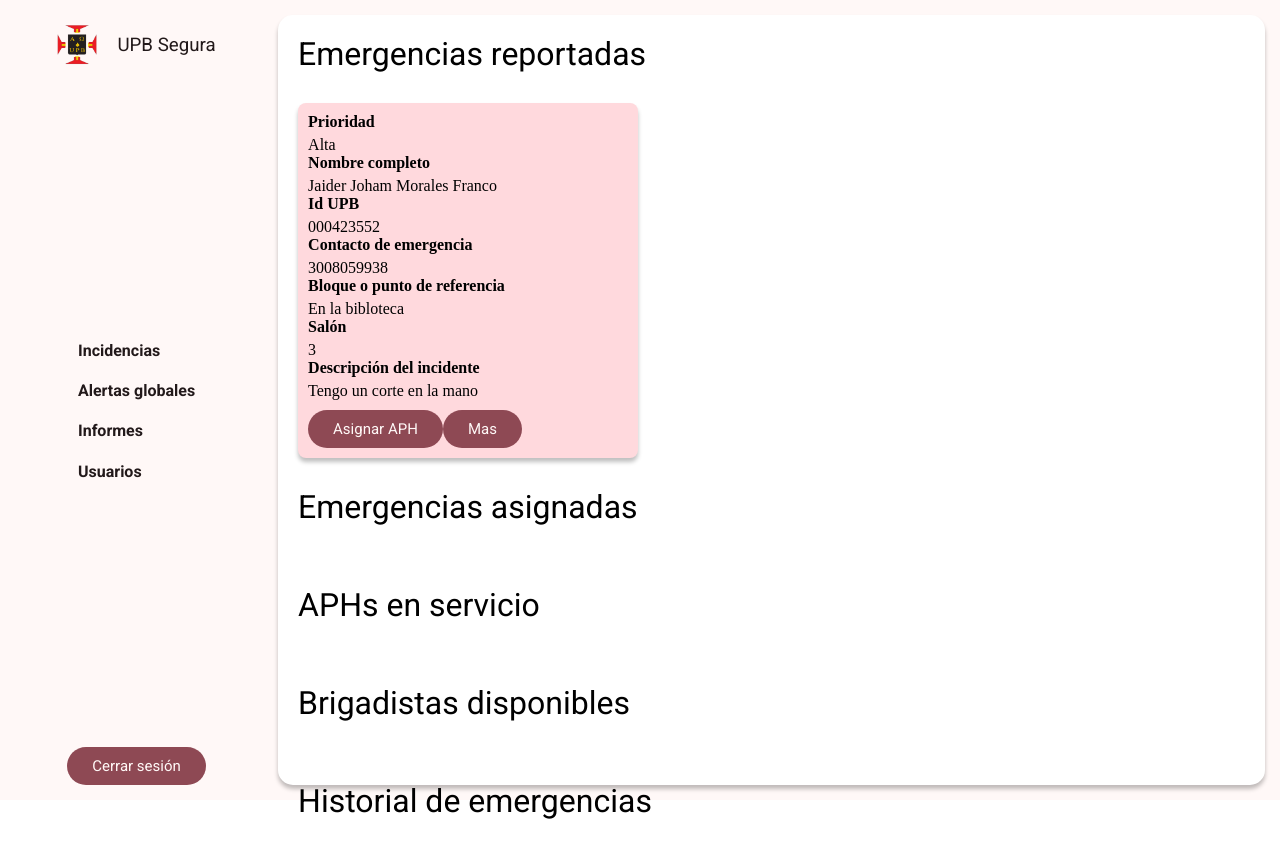
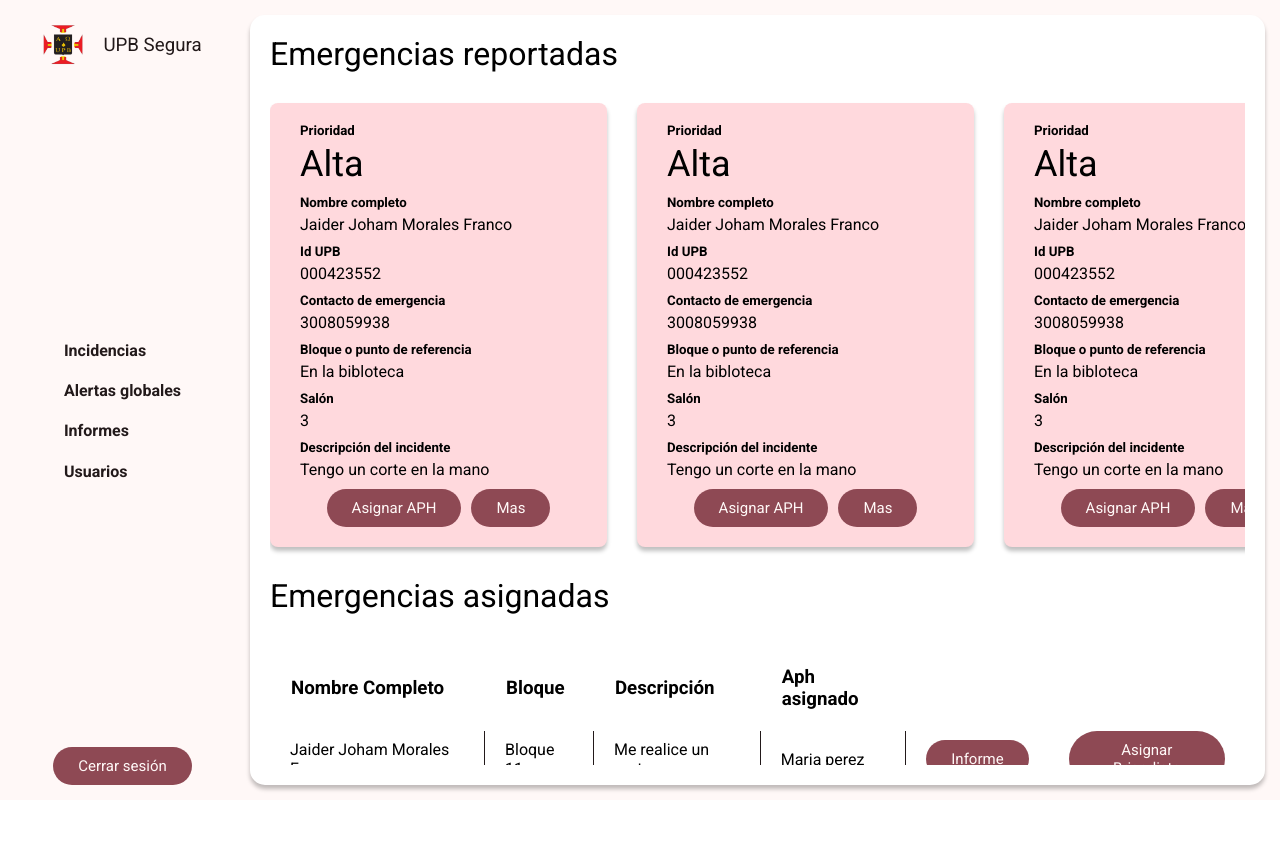
Before and after one commit to Proyecto-aplicado-en-TIC-2/app-administradores, an Angular app: page /incidents in a window 1280 px wide. Shown: the top 858 px of the page. After the commit the page ends 800 px from the top, so only its background shows below. Built offline with nearby package versions, Linux system fonts and the light colour scheme.

Commit message:
feat: Vista de incidencias, terminada pero sin funcionalidad

```diff
--- a/src/app/components/emergency-card-reported/emergency-card-reported.component.ts
+++ b/src/app/components/emergency-card-reported/emergency-card-reported.component.ts
@@ -9,39 +9,39 @@ import {FilledButtonComponent} from "../filled-button/filled-button.component";
   ],
   template: `
     <section>
-      <div class="box">
+      <div class="box roboto-regular">
         <div class="box_info">
-          <h4>Prioridad</h4>
+          <h5>Prioridad</h5>
           <p class="prioridad">Alta</p>
         </div>
 
         <div class="box_info">
-          <h4>Nombre completo</h4>
+          <h5>Nombre completo</h5>
           <p>Jaider Joham Morales Franco</p>
         </div>
 
         <div class="box_info">
-          <h4>Id UPB</h4>
+          <h5>Id UPB</h5>
           <p>000423552</p>
         </div>
 
         <div class="box_info">
-          <h4>Contacto de emergencia</h4>
+          <h5>Contacto de emergencia</h5>
           <p>3008059938</p>
         </div>
 
         <div class="box_info">
-          <h4>Bloque o punto de referencia</h4>
+          <h5>Bloque o punto de referencia</h5>
           <p>En la bibloteca</p>
         </div>
 
         <div class="box_info">
-          <h4>Salón</h4>
+          <h5>Salón</h5>
           <p>3</p>
         </div>
 
         <div class="box_info">
-          <h4>Descripción del incidente</h4>
+          <h5>Descripción del incidente</h5>
           <p>Tengo un corte en la mano</p>
         </div>
 
@@ -54,9 +54,9 @@ import {FilledButtonComponent} from "../filled-button/filled-button.component";
   `,
   styles: `
   section{
-    width: 320px;
+    width: 317px;
     background: var(--md-sys-color-primary-container);
-    padding: 10px;
+    padding: 20px 10px;
     display: flex;
     flex-direction: column;
     gap: 10px;
@@ -64,20 +64,36 @@ import {FilledButtonComponent} from "../filled-button/filled-button.component";
     box-shadow:  0 4px 4px 0 var(--md-sys-color-shadow);
   }
 
-  .box_info{
+
+  .box{
     display: flex;
     flex-direction: column;
-    gap: 5px;
+    gap: 10px;
 
-    h4, p {
+    .prioridad{
+      font-size: 36px;
+    }
+    .box_info{
+      padding: 0 20px;
+    }
+    h5, p {
         margin: 0;
     }
+    p{
+      padding-top: 5px;
+    }
+  }
+
+  .box_button{
+    display: flex;
+    flex-direction: row;
+    justify-content: center;
+    gap: 10px;
   }
 
   `
 })
 export class EmergencyCardReportedComponent {
-  @Input() json: String[] | undefined ;
-
+  //@Input() json: String[] | undefined ;
 
 }
--- /dev/null
+++ b/src/app/components/table-aphs-service/table-aphs-service.component.ts
@@ -0,0 +1,81 @@
+import {Component} from '@angular/core';
+import {FilledButtonComponent} from "../filled-button/filled-button.component";
+
+@Component({
+  selector: 'app-table-aphs-service',
+  standalone: true,
+  imports: [
+    FilledButtonComponent
+  ],
+  template: `
+    <table>
+      <thead>
+      <tr class="roboto-regular">
+        <td><h3>Nombre Completo</h3></td>
+        <td><h3>Numero telefónico</h3></td>
+        <td><h3>Sector</h3></td>
+        <td><h3>Ubicación real</h3></td>
+      </tr>
+      </thead>
+      <tbody class="roboto-regular">
+      <tr>
+        <td class="text">Jaider Joham Morales Franco</td>
+        <td class="text">Bloque 11</td>
+        <td class="text">Me realice un corte</td>
+        <td class="text">Maria perez</td>
+        <td>
+          <app-filled-button texto="Ver mas"/>
+        </td>
+      </tr>
+
+      <tr>
+        <td class="text">Jaider Joham Morales Franco</td>
+        <td class="text">Bloque 11</td>
+        <td class="text">Me realice un corte</td>
+        <td class="text">Maria perez</td>
+        <td>
+          <app-filled-button texto="Ver mas"/>
+        </td>
+      </tr>
+
+      <tr>
+        <td class="text">Jaider Joham Morales Franco</td>
+        <td class="text">Bloque 11</td>
+        <td class="text">djbfijdbfs</td>
+        <td class="text">Maria perez</td>
+        <td>
+          <app-filled-button texto="Ver mas"/>
+        </td>
+      </tr>
+      </tbody>
+    </table>
+  `,
+  styles: `
+    table {
+      width: 100%;
+      border-spacing: 0 20px;
+    }
+
+    thead {
+      h3 {
+        margin: 0;
+        padding: 0 20px;
+      }
+    }
+
+    tbody {
+      border-spacing: 10px 0;
+
+      td {
+        padding: 0 20px;
+      }
+
+      .text {
+        border-right: 1px solid var(--md-sys-color-on-surface);
+      }
+    }
+  `
+})
+export class TableAphsServiceComponent {
+
+}
--- /dev/null
+++ b/src/app/components/table-assigned-emergencies/table-assigned-emergencies.component.ts
@@ -0,0 +1,90 @@
+import {Component} from '@angular/core';
+import {FilledButtonComponent} from "../filled-button/filled-button.component";
+
+@Component({
+  selector: 'app-table-assigned-emergencies',
+  standalone: true,
+  imports: [
+    FilledButtonComponent
+  ],
+  template: `
+    <table>
+      <thead>
+      <tr class="roboto-regular">
+        <td><h3>Nombre Completo</h3></td>
+        <td><h3>Bloque</h3></td>
+        <td><h3>Descripción</h3></td>
+        <td><h3>Aph asignado</h3></td>
+      </tr>
+      </thead>
+      <tbody class="roboto-regular">
+      <tr>
+        <td class="text">Jaider Joham Morales Franco</td>
+        <td class="text">Bloque 11</td>
+        <td class="text">Me realice un corte</td>
+        <td class="text">Maria perez</td>
+        <td>
+          <app-filled-button texto="Informe"/>
+        </td>
+        <td>
+          <app-filled-button texto="Asignar Brigadista"/>
+        </td>
+      </tr>
+
+      <tr>
+        <td class="text">Jaider Joham Morales Franco</td>
+        <td class="text">Bloque 11</td>
+        <td class="text">Me realice un corte</td>
+        <td class="text">Maria perez</td>
+        <td>
+          <app-filled-button texto="Informe"/>
+        </td>
+        <td>
+          <app-filled-button texto="Asignar Brigadista"/>
+        </td>
+      </tr>
+
+      <tr>
+        <td class="text">Jaider Joham Morales Franco</td>
+        <td class="text">Bloque 11</td>
+        <td class="text">djbfijdbfs</td>
+        <td class="text">Maria perez</td>
+        <td>
+          <app-filled-button texto="Informe"/>
+        </td>
+        <td>
+          <app-filled-button texto="Asignar Brigadista"/>
+        </td>
+      </tr>
+      </tbody>
+    </table>
+  `,
+  styles: `
+    table {
+      width: 100%;
+      border-spacing: 0 20px;
+    }
+
+    thead {
+      h3 {
+        margin: 0;
+        padding: 0 20px;
+      }
+    }
+
+    tbody {
+      border-spacing: 10px 0;
+
+      td {
+        padding: 0 20px;
+      }
+
+      .text {
+        border-right: 1px solid var(--md-sys-color-on-surface);
+      }
+    }
+  `
+})
+export class TableAssignedEmergenciesComponent {
+
+}
--- /dev/null
+++ b/src/app/components/table-available-brigade-members/table-available-brigade-members.component.ts
@@ -0,0 +1,77 @@
+import {Component} from '@angular/core';
+import {FilledButtonComponent} from "../filled-button/filled-button.component";
+
+@Component({
+  selector: 'app-table-available-brigade-members',
+  standalone: true,
+  imports: [
+    FilledButtonComponent
+  ],
+  template: `
+    <table>
+      <thead>
+      <tr class="roboto-regular">
+        <td><h3>Nombre Completo</h3></td>
+        <td><h3>Numero telefónico</h3></td>
+        <td><h3>Franja horaria</h3></td>
+      </tr>
+      </thead>
+      <tbody class="roboto-regular">
+      <tr>
+        <td class="text">Jaider Joham Morales Franco</td>
+        <td class="text">3008059938</td>
+        <td class="text">10:30 am hasta 12:30 pm</td>
+        <td>
+          <app-filled-button texto="Ver mas"/>
+        </td>
+      </tr>
+
+      <tr>
+        <td class="text">Jaider Joham Morales Franco</td>
+        <td class="text">Bloque 11</td>
+        <td class="text">Maria perez</td>
+        <td>
+          <app-filled-button texto="Ver mas"/>
+        </td>
+      </tr>
+
+      <tr>
+        <td class="text">Jaider Joham Morales Franco</td>
+        <td class="text">Bloque 11</td>
+        <td class="text">Maria perez</td>
+        <td>
+          <app-filled-button texto="Ver mas"/>
+        </td>
+      </tr>
+      </tbody>
+    </table>
+  `,
+  styles: `
+    table {
+      width: 100%;
+      border-spacing: 0 20px;
+    }
+
+    thead {
+      h3 {
+        margin: 0;
+        padding: 0 20px;
+      }
+    }
+
+    tbody {
+      border-spacing: 10px 0;
+
+      td {
+        padding: 0 20px;
+      }
+
+      .text {
+        border-right: 1px solid var(--md-sys-color-on-surface);
+      }
+    }
+  `
+})
+export class TableAvailableBrigadeMembersComponent {
+
+}
--- /dev/null
+++ b/src/app/components/table-emergency-history/table-emergency-history.component.ts
@@ -0,0 +1,83 @@
+import {Component} from '@angular/core';
+import {FilledButtonComponent} from "../filled-button/filled-button.component";
+
+@Component({
+  selector: 'app-table-emergency-history',
+  standalone: true,
+  imports: [
+    FilledButtonComponent
+  ],
+  template: `
+    <table>
+      <thead>
+      <tr class="roboto-regular">
+        <td><h3>Fecha de incidente</h3></td>
+        <td><h3>Nombre Completo</h3></td>
+        <td><h3>Aph asignado</h3></td>
+        <td><h3>Bloque</h3></td>
+        <td><h3>Descripción</h3></td>
+      </tr>
+      </thead>
+      <tbody class="roboto-regular">
+      <tr>
+        <td class="text">13/10/2024 12:30 pm</td>
+        <td class="text">Jaider Joham Morales Franco</td>
+        <td class="text">Maria torres</td>
+        <td class="text">Bloque 8</td>
+        <td class="text">Golpe en la pierna</td>
+        <td>
+          <app-filled-button texto="Informe"/>
+        </td>
+      </tr>
+      <tr>
+        <td class="text">13/10/2024 12:30 pm</td>
+        <td class="text">Jaider Joham Morales Franco</td>
+        <td class="text">Maria torres</td>
+        <td class="text">Bloque 8</td>
+        <td class="text">Golpe en la pierna</td>
+        <td>
+          <app-filled-button texto="Informe"/>
+        </td>
+      </tr>
+      <tr>
+        <td class="text">13/10/2024 12:30 pm</td>
+        <td class="text">Jaider Joham Morales Franco</td>
+        <td class="text">Maria torres</td>
+        <td class="text">Bloque 8</td>
+        <td class="text">Golpe en la pierna</td>
+        <td>
+          <app-filled-button texto="Informe"/>
+        </td>
+      </tr>
+      </tbody>
+    </table>
+  `,
+  styles: `
+    table {
+      width: 100%;
+      border-spacing: 0 20px;
+    }
+
+    thead {
+      h3 {
+        margin: 0;
+        padding: 0 20px;
+      }
+    }
+
+    tbody {
+      border-spacing: 10px 0;
+
+      td {
+        padding: 0 20px;
+      }
+
+      .text {
+        border-right: 1px solid var(--md-sys-color-on-surface);
+      }
+    }
+  `
+})
+export class TableEmergencyHistoryComponent {
+
+}
--- a/src/app/main/incidents/incidents.component.css
+++ b/src/app/main/incidents/incidents.component.css
@@ -1,10 +1,19 @@
-.body{
-  padding:20px;
+.body {
+  height: calc(100% - 40px);
+  margin: 20px;
   display: flex;
   flex-direction: column;
   gap: 30px;
+  overflow-y: auto;
+  scroll-behavior: smooth;
 }
 
-h1{
+h1 {
   margin: 0;
 }
+
+#content-1 {
+  display: flex;
+  flex-direction: row;
+  gap: 30px;
+}
--- a/src/app/main/incidents/incidents.component.html
+++ b/src/app/main/incidents/incidents.component.html
@@ -1,19 +1,28 @@
 <div class="body">
   <h1 class="roboto-regular">Emergencias reportadas</h1>
-  <section>
-    <app-emergency-card-reported  json="{{ {data: 'hola', data2: 'hola'} }}
-    }}"/>
+  <section id="content-1">
+    <app-emergency-card-reported/>
+    <app-emergency-card-reported/>
+    <app-emergency-card-reported/>
   </section>
 
-  <h1 class="roboto-regular">Emergencias asignadas </h1>
-  <section></section>
+  <h1 class="roboto-regular">Emergencias asignadas</h1>
+  <section>
+    <app-table-assigned-emergencies/>
+  </section>
 
   <h1 class="roboto-regular">APHs en servicio</h1>
-  <section></section>
+  <section>
+    <app-table-aphs-service/>
+  </section>
 
   <h1 class="roboto-regular">Brigadistas disponibles</h1>
-  <section></section>
+  <section>
+    <app-table-available-brigade-members/>
+  </section>
 
   <h1 class="roboto-regular">Historial de emergencias</h1>
-  <section></section>
+  <section>
+    <app-table-emergency-history/>
+  </section>
 </div>
```
Also changed, not shown: src/app/main/incidents/incidents.component.ts (+17 -1 lines).
